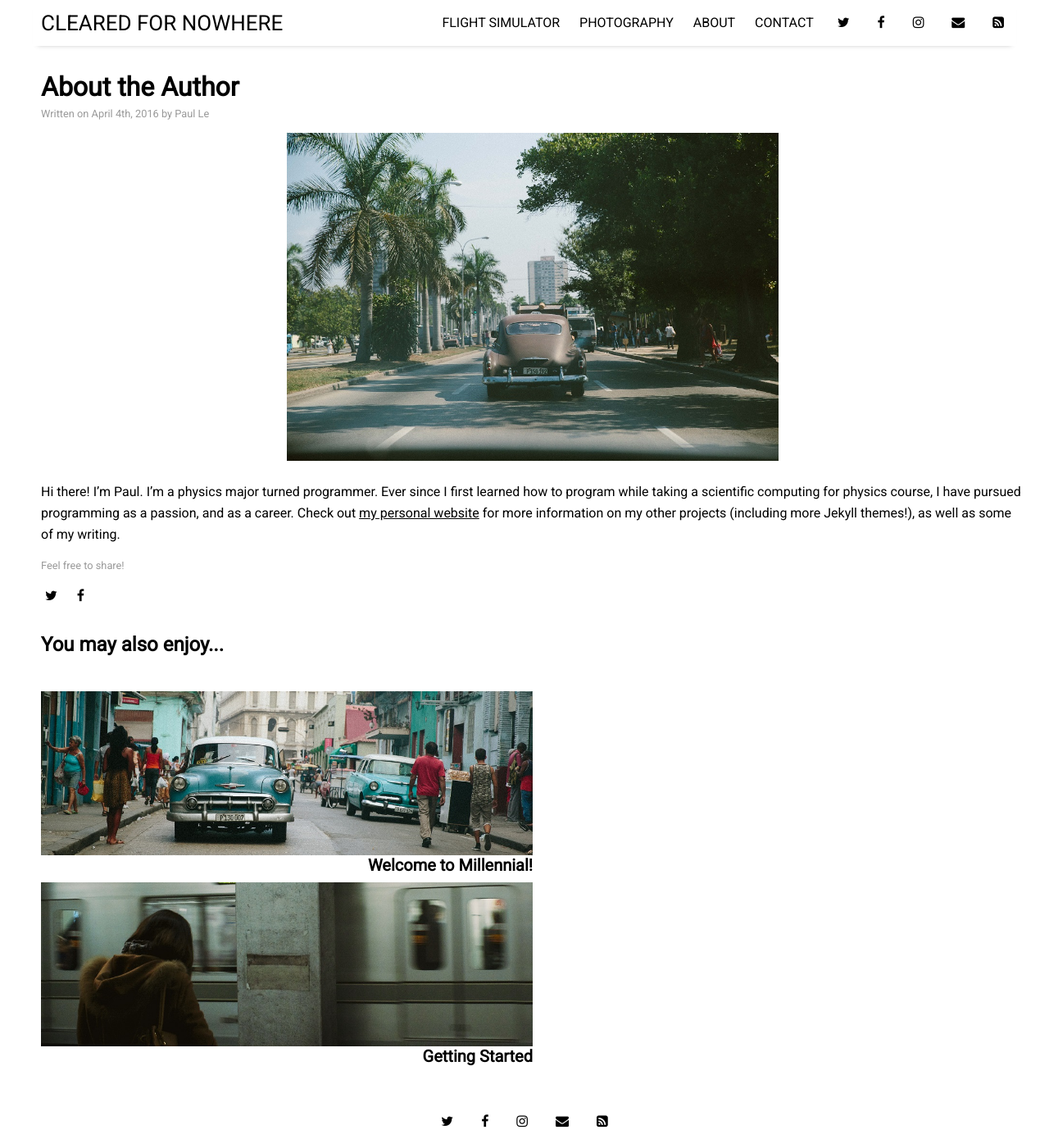
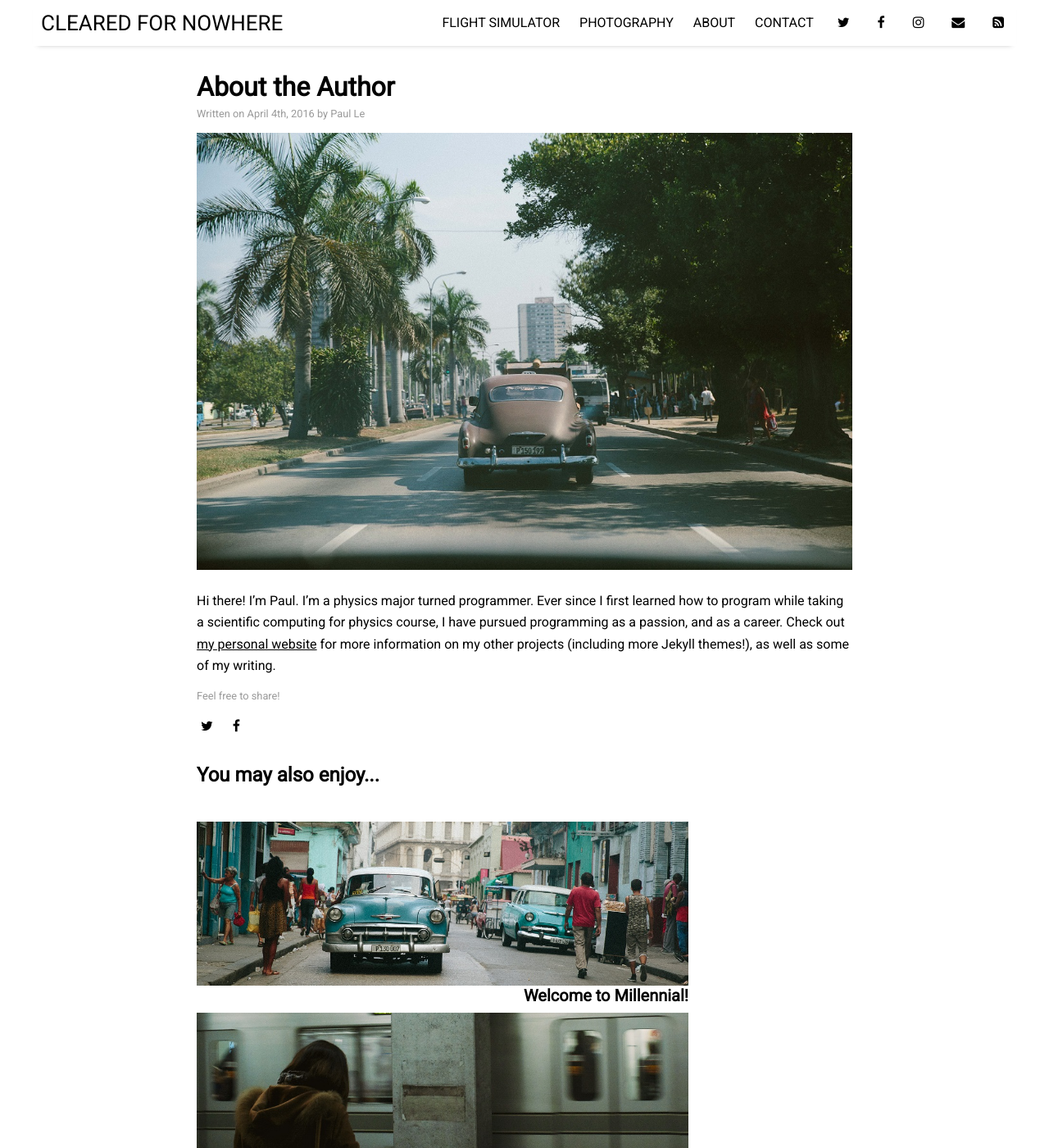
Before and after one commit to ClearedForNowhere/ClearedForNowhere.github.io, a Jekyll site: the page built from _posts/2016-04-04-about-the-author.md, in a window 1280 px wide and 1400 px high. Shown: the whole window at 82% size. Built offline with Jekyll 4.4.1, drawn with Linux system fonts in a browser that asks for light colours; nearby versions of some CDN libraries.

Commit message:
Update _post.scss

```diff
--- a/_sass/_post.scss
+++ b/_sass/_post.scss
@@ -1,5 +1,5 @@
 .post-content {
-  width: 1200px;
+  width: 800px;
   display: block;
   margin: 10px auto 10px;
 }
@@ -13,7 +13,7 @@
   align: middle;
   margin: 5px auto 25px;
   display: block;
-  max-width: 600px;
+  max-width: 800px;
 }
 .post-content article img {
   max-width: 800px;
@@ -22,7 +22,7 @@
 }
 @media (max-width: $container-width) {
   .post-content {
-    width: 1200px;
+    width: 800px;
     display: block;
     margin: 10px auto 10px;
   }
```
